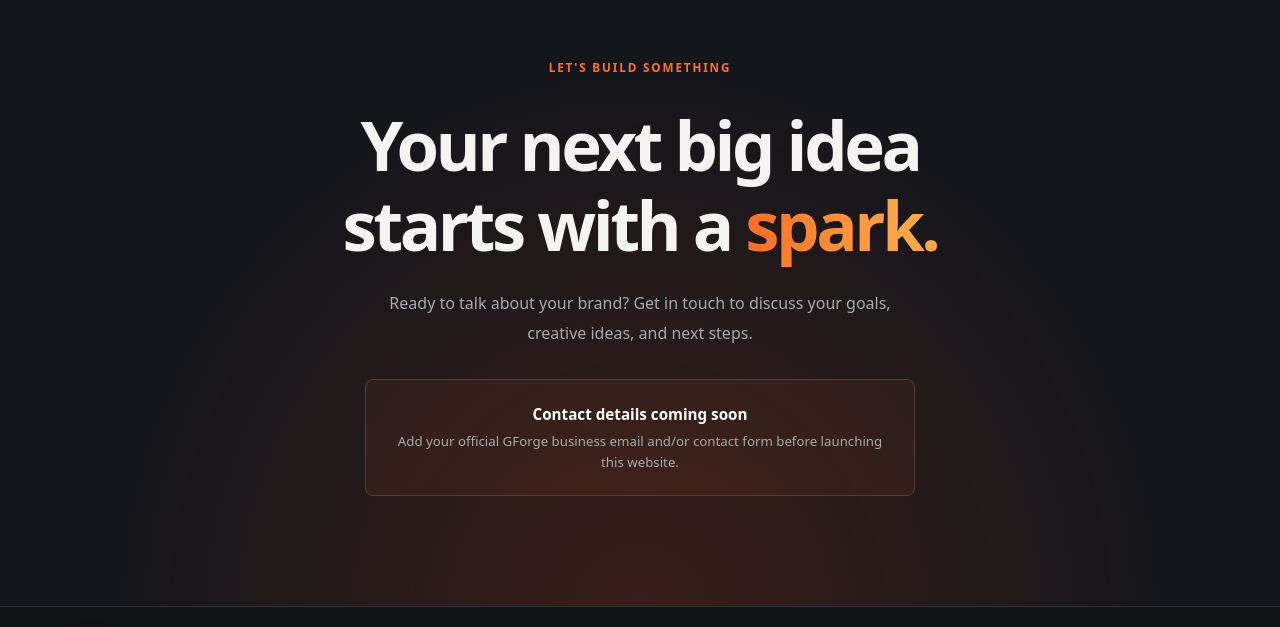
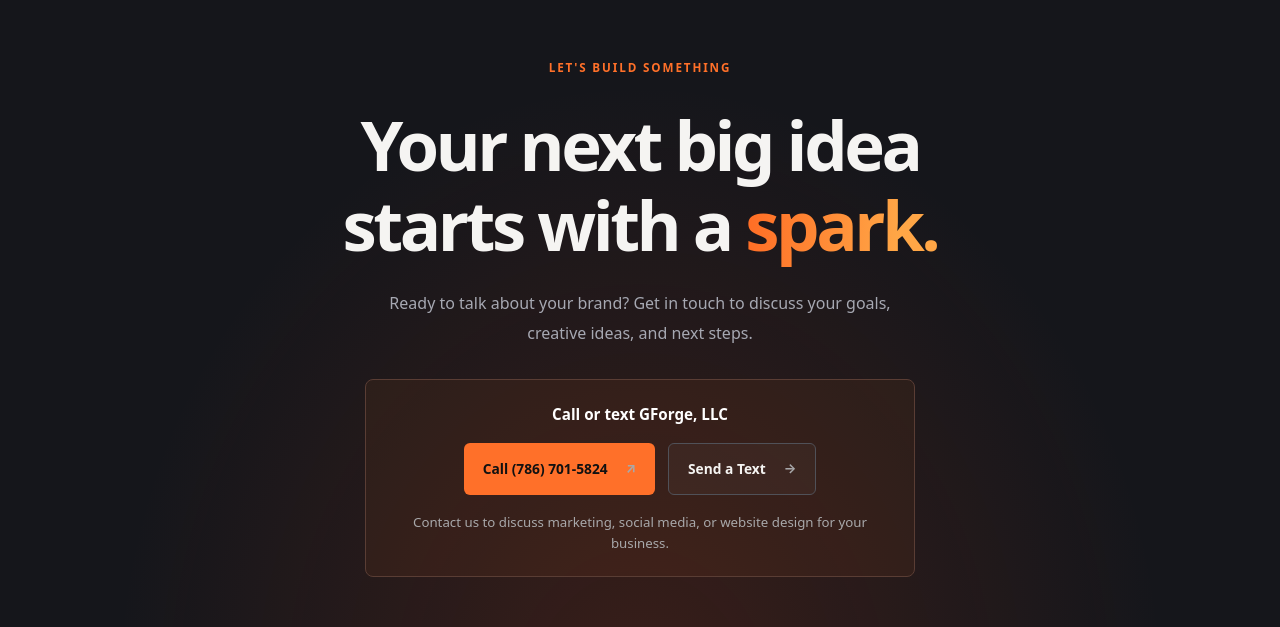
Before and after one commit to Gmora015/gforge-website, a plain HTML site: page index.html in a window 1280 px wide. Shown: the part 2862-3489 px from the top of the page. Drawn offline with Linux system fonts and the light colour scheme.

Commit message:
Add files via upload
New file

```diff
--- a/index.html
+++ b/index.html
@@ -50,7 +50,14 @@
     </section>
     <section id="approach" class="section approach"><div class="container approach-grid"><div><p class="eyebrow">THE GFORGE WAY</p><h2>We don't do<br><span class="gradient-text">cookie-cutter.</span></h2><p class="approach-copy">Every business has its own personality. We start by understanding yours, then combine clear messaging, creative visuals, and a plan you can actually put to work.</p></div><div class="steps"><div class="step"><span>01</span><div><h3>Discover</h3><p>Understand your business, audience, and goals.</p></div></div><div class="step"><span>02</span><div><h3>Create</h3><p>Build content and designs that represent your brand.</p></div></div><div class="step"><span>03</span><div><h3>Refine</h3><p>Improve the experience as your needs evolve.</p></div></div></div></div></section>
     <section id="work" class="section work"><div class="container"><p class="eyebrow">CREATIVE POSSIBILITIES</p><h2>Made to be <span class="accent">remembered.</span></h2><div class="work-grid"><article class="work-tile tile-one"><span class="work-visual">▶</span><span class="work-kicker">SHORT-FORM CONTENT</span><h3>Videos that move people.</h3></article><article class="work-tile tile-two"><span class="work-visual">✳</span><span class="work-kicker">BRAND CAMPAIGNS</span><h3>Ideas with an edge.</h3></article><article class="work-tile tile-three"><span class="work-visual">⌘</span><span class="work-kicker">DIGITAL EXPERIENCES</span><h3>Websites that work.</h3></article></div><p class="work-note">Conceptual examples of service categories — not a claim of completed client projects.</p></div></section>
-    <section id="contact" class="section contact"><div class="container contact-inner"><p class="eyebrow">LET'S BUILD SOMETHING</p><h2>Your next big idea<br>starts with a <span class="gradient-text">spark.</span></h2><p>Ready to talk about your brand? Get in touch to discuss your goals, creative ideas, and next steps.</p><div class="contact-placeholder"><strong>Contact details coming soon</strong><span>Add your official GForge business email and/or contact form before launching this website.</span></div></div></section>
+    <section id="contact" class="section contact"><div class="container contact-inner"><p class="eyebrow">LET'S BUILD SOMETHING</p><h2>Your next big idea<br>starts with a <span class="gradient-text">spark.</span></h2><p>Ready to talk about your brand? Get in touch to discuss your goals, creative ideas, and next steps.</p><div class="contact-placeholder">
+          <strong>Call or text GForge, LLC</strong>
+          <div class="hero-actions" style="justify-content: center; margin: 12px 0;">
+            <a class="button primary" href="tel:+17867015824" aria-label="Call GForge, LLC at 786-701-5824">Call (786) 701-5824 <span aria-hidden="true">↗</span></a>
+            <a class="button secondary" href="sms:+17867015824" aria-label="Text GForge, LLC at 786-701-5824">Send a Text <span aria-hidden="true">→</span></a>
+          </div>
+          <span>Contact us to discuss marketing, social media, or website design for your business.</span>
+        </div></div></section>
   </main>
   <footer class="site-footer"><div class="container footer-inner"><a class="brand brand-footer" href="#home"><span class="brand-mark" aria-hidden="true">G<span class="spark">✦</span></span><span>G<span class="accent">FORGE</span><small>LLC</small></span></a><span>© <span id="year"></span> GForge, LLC. All rights reserved.</span><a href="#home">Back to top ↑</a></div></footer>
   <script src="script.js"></script>
```
